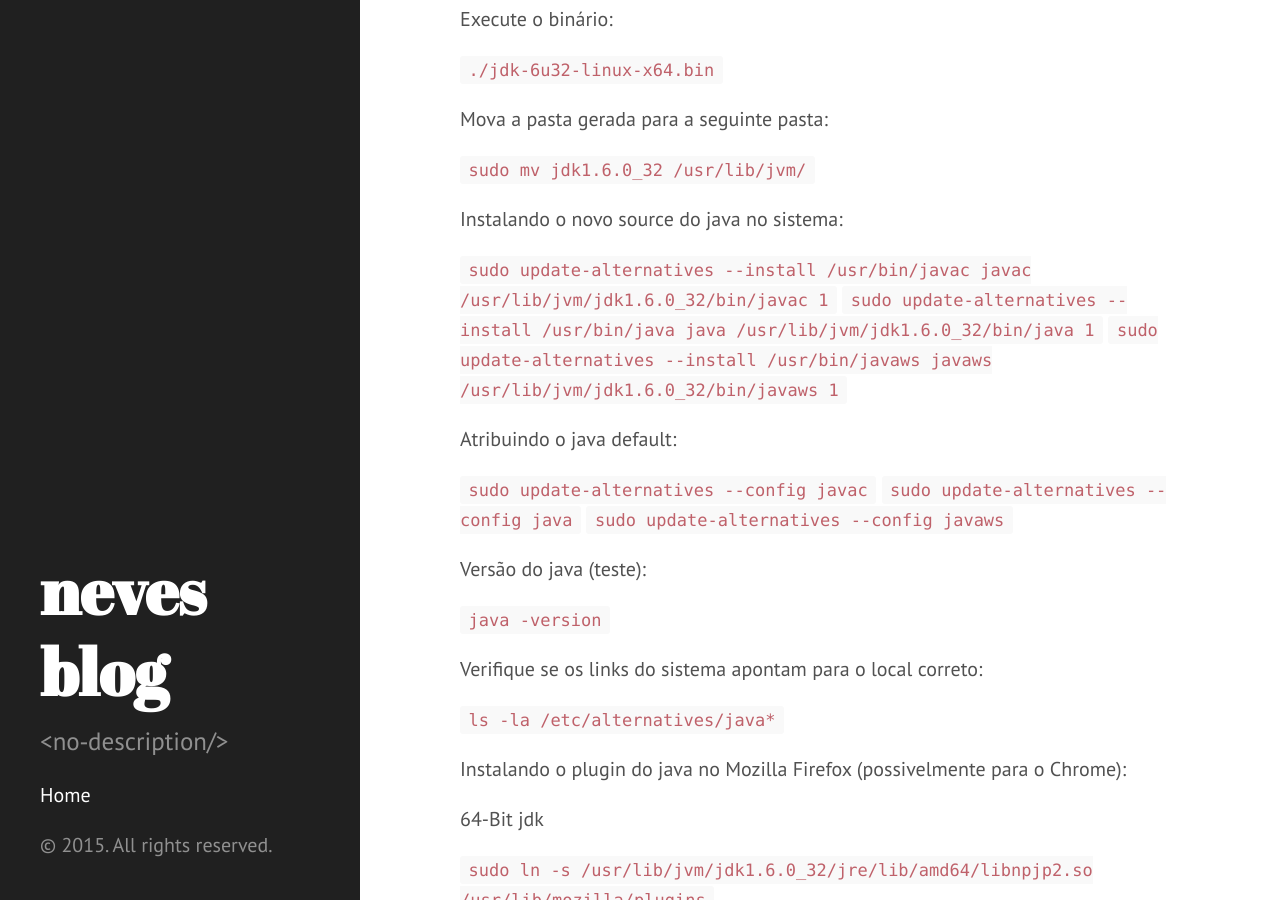
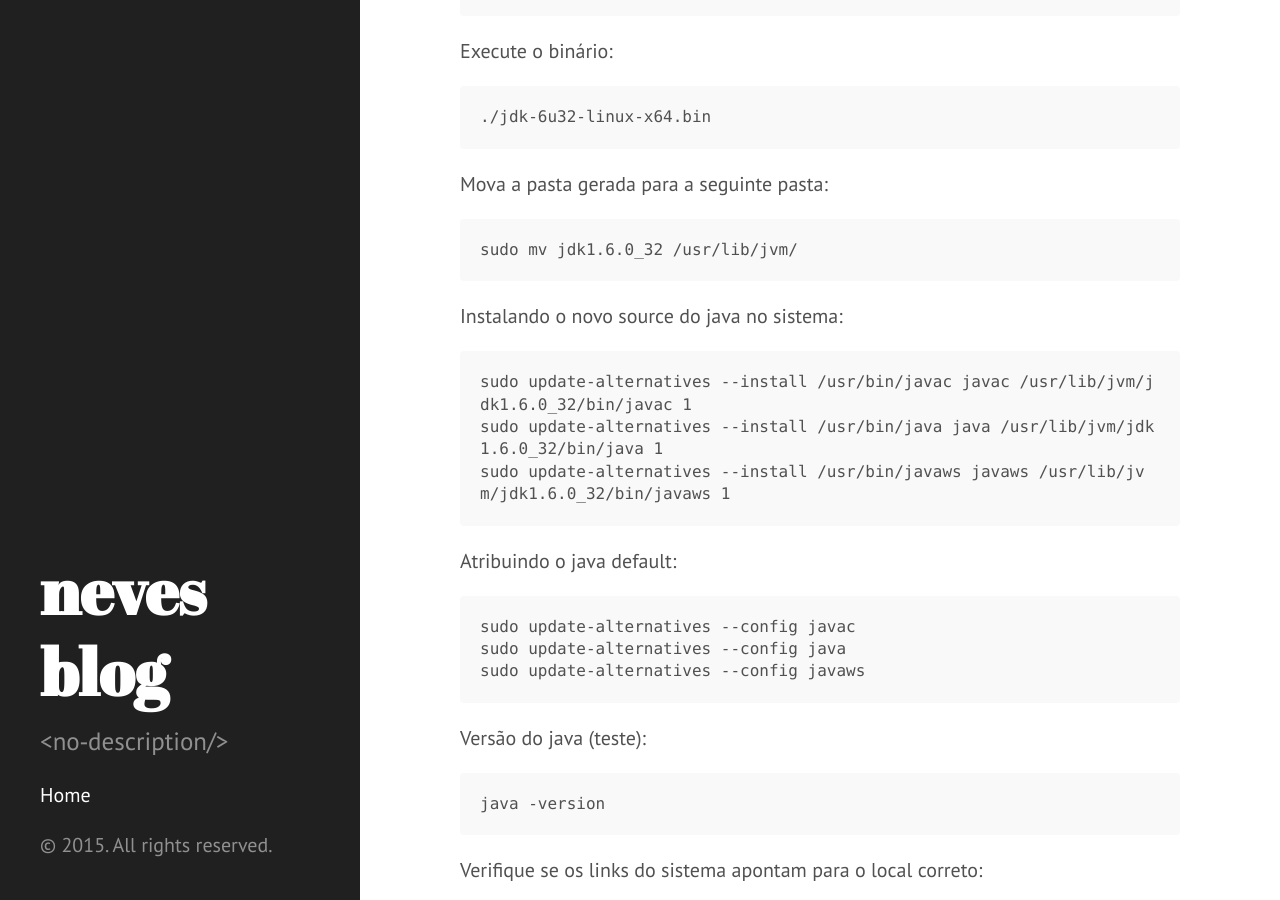
Before and after one commit to rafaelcneves/rafaelcneves.github.io, a Jekyll site: the page built from _posts/2012-07-16-instalando-sun-jdk-6-no-ubuntu.markdown, in a window 1280 px wide and 900 px high, scrolled down 626 px. Built offline with Jekyll 4.4.1, drawn with Linux system fonts in a browser that asks for light colours.

```diff
--- a/_posts/2012-07-16-instalando-sun-jdk-6-no-ubuntu.markdown
+++ b/_posts/2012-07-16-instalando-sun-jdk-6-no-ubuntu.markdown
@@ -14,44 +14,44 @@ Alguns podem perguntar "por que não instalo o openjdk?", a resposta é simples,
 Primeiramente faça o download do sun jdk 6 neste <a href="http://www.oracle.com/technetwork/java/javase/downloads/jdk-6u32-downloads-1594644.html" target="_blank">link</a>.
 Após dê permissão de execução ao mesmo:
 
-`chmod +x jdk-6u32-linux-x64.bin`
+    chmod +x jdk-6u32-linux-x64.bin
 
 Execute o binário:
 
-`./jdk-6u32-linux-x64.bin`
+    ./jdk-6u32-linux-x64.bin
 
 Mova a pasta gerada para a seguinte pasta:
 
-`sudo mv jdk1.6.0_32 /usr/lib/jvm/`
+    sudo mv jdk1.6.0_32 /usr/lib/jvm/
 
 Instalando o novo source do java no sistema:
 
-`sudo update-alternatives --install /usr/bin/javac javac /usr/lib/jvm/jdk1.6.0_32/bin/javac 1`
-`sudo update-alternatives --install /usr/bin/java java /usr/lib/jvm/jdk1.6.0_32/bin/java 1`
-`sudo update-alternatives --install /usr/bin/javaws javaws /usr/lib/jvm/jdk1.6.0_32/bin/javaws 1`
+    sudo update-alternatives --install /usr/bin/javac javac /usr/lib/jvm/jdk1.6.0_32/bin/javac 1
+    sudo update-alternatives --install /usr/bin/java java /usr/lib/jvm/jdk1.6.0_32/bin/java 1
+    sudo update-alternatives --install /usr/bin/javaws javaws /usr/lib/jvm/jdk1.6.0_32/bin/javaws 1
 
 Atribuindo o java default:
 
-`sudo update-alternatives --config javac`
-`sudo update-alternatives --config java`
-`sudo update-alternatives --config javaws`
+    sudo update-alternatives --config javac
+    sudo update-alternatives --config java
+    sudo update-alternatives --config javaws
 
 Versão do java (teste):
 
-`java -version`
+    java -version
 
 Verifique se os links do sistema apontam para o local correto:
 
-`ls -la /etc/alternatives/java*`
+    ls -la /etc/alternatives/java*
 
 Instalando o plugin do java no Mozilla Firefox (possivelmente para o Chrome):
 
 64-Bit jdk
 
-`sudo ln -s /usr/lib/jvm/jdk1.6.0_32/jre/lib/amd64/libnpjp2.so /usr/lib/mozilla/plugins`
+    sudo ln -s /usr/lib/jvm/jdk1.6.0_32/jre/lib/amd64/libnpjp2.so /usr/lib/mozilla/plugins
 
 32-Bit jdk
 
-`sudo ln -s /usr/lib/jvm/jdk1.6.0_32/jre/lib/i386/libnpjp2.so /usr/lib/mozilla/plugins`
+    sudo ln -s /usr/lib/jvm/jdk1.6.0_32/jre/lib/i386/libnpjp2.so /usr/lib/mozilla/plugins
 
 Utilizei para este post um outro blog que também mostra como instalar a versão 7 do java. <a href="http://www.devsniper.com/ubuntu-12-04-install-sun-jdk-6-7/" target="_blank">Post original</a>
```
